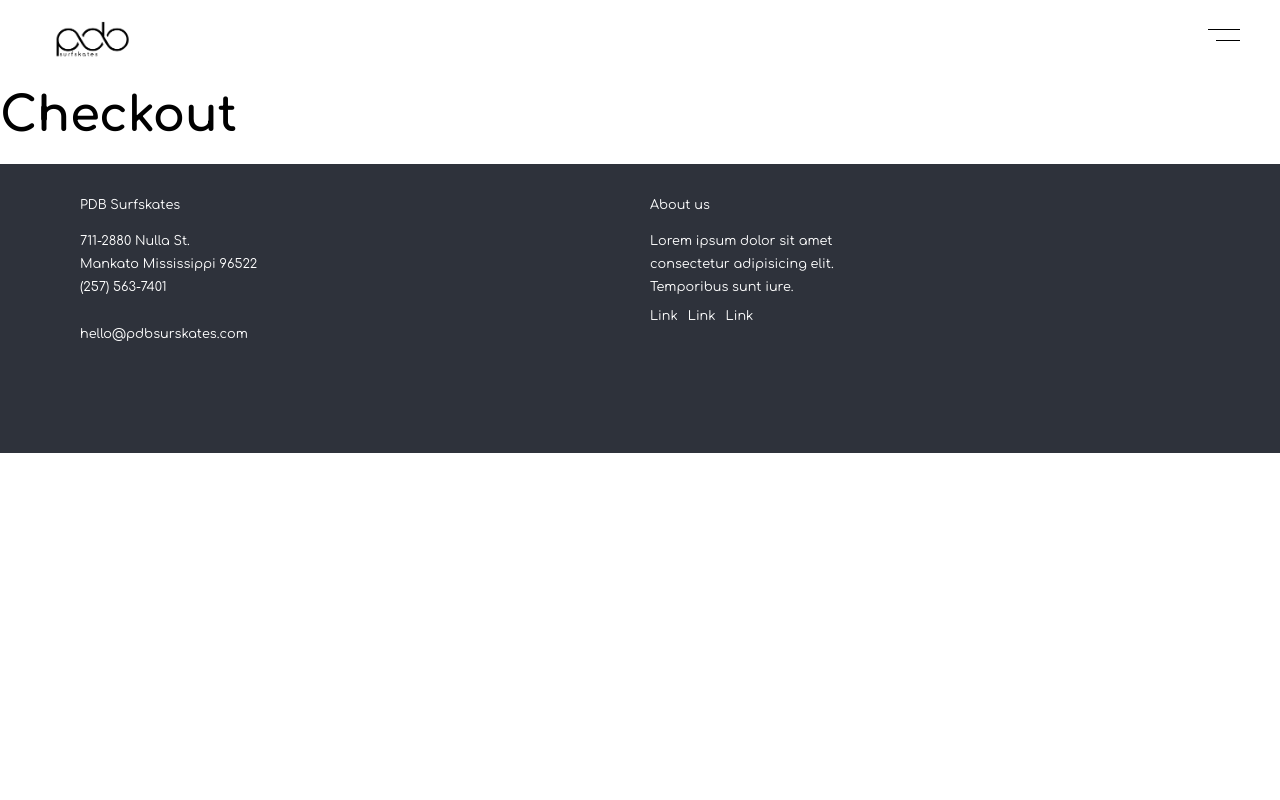
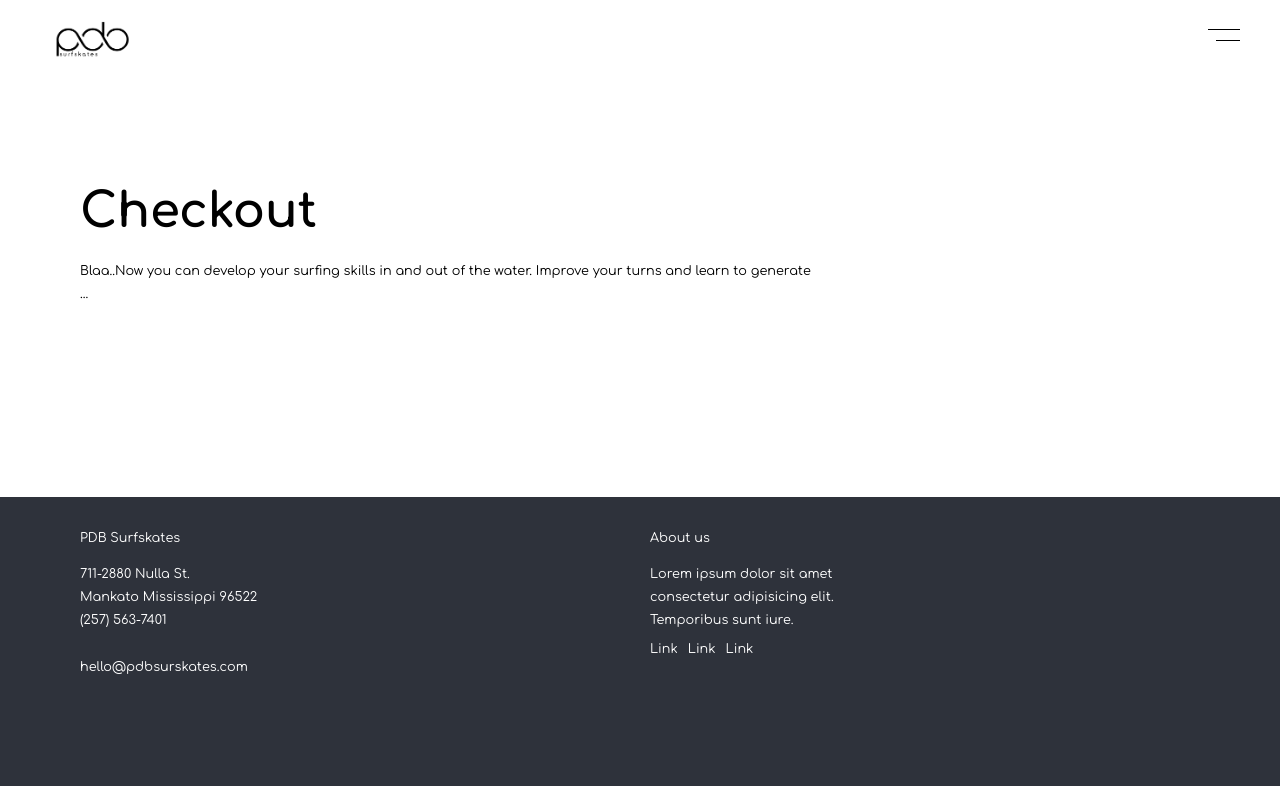
Before and after one commit to elena-sabrina/pdb, a React (Create React App) app in the folder client/: page /product/checkout in a window 1280 px wide. Built offline with nearby package versions, Linux system fonts and the light colour scheme.

Commit message:
added headerbasics for checkout and confirmation

```diff
--- /dev/null
+++ b/client/src/components/Checkout/CheckoutHeader.jsx
@@ -0,0 +1,25 @@
+import React, { Component } from "react";
+
+import "./../Product/Header.scss";
+
+class CheckoutHeader extends Component {
+  render() {
+    return (
+      <div className='container header '>
+        <div className='wrapper'>
+          <div className='header-copy'>
+            <div>
+              <h1>Checkout</h1>
+              <p>
+                Blaa..Now you can develop your surfing skills in and out of the
+                water. Improve your turns and learn to generate ...
+              </p>
+            </div>
+          </div>
+        </div>
+      </div>
+    );
+  }
+}
+
+export default CheckoutHeader;
--- /dev/null
+++ b/client/src/components/Confirmation/ConfirmationHeader.jsx
@@ -0,0 +1,22 @@
+import React, { Component } from "react";
+
+import "./../Product/Header.scss";
+
+class ConfirmationHeader extends Component {
+  render() {
+    return (
+      <div className='container header '>
+        <div className='wrapper'>
+          <div className='header-copy'>
+            <div>
+              <h1>Hey Hubby,</h1>
+              <h4>We’ll get back to you via: hubbysurf@gmail.com</h4>
+            </div>
+          </div>
+        </div>
+      </div>
+    );
+  }
+}
+
+export default ConfirmationHeader;
--- a/client/src/views/Checkout.jsx
+++ b/client/src/views/Checkout.jsx
@@ -1,10 +1,12 @@
 import React, { Component } from "react";
+
+import CheckoutHeader from "../components/Checkout/CheckoutHeader";
 
 class Checkout extends Component {
   render() {
     return (
       <div>
-          <h1>Checkout</h1>
+        <CheckoutHeader />
       </div>
     );
   }
--- a/client/src/views/Confirmation.jsx
+++ b/client/src/views/Confirmation.jsx
@@ -1,10 +1,12 @@
 import React, { Component } from "react";
+
+import ConfirmationHeader from "../components/Confirmation/ConfirmationHeader";
 
 class Confirmation extends Component {
   render() {
     return (
       <div>
-          <h1>Conf</h1>
+        <ConfirmationHeader />
       </div>
     );
   }
```
Also changed, not shown: client/src/components/Checkout/CheckoutSummary.jsx (added), client/src/components/Checkout/CheckoutSummary.scss (added), client/src/components/Checkout/Form.jsx (added), client/src/components/Checkout/Form.scss (added).
